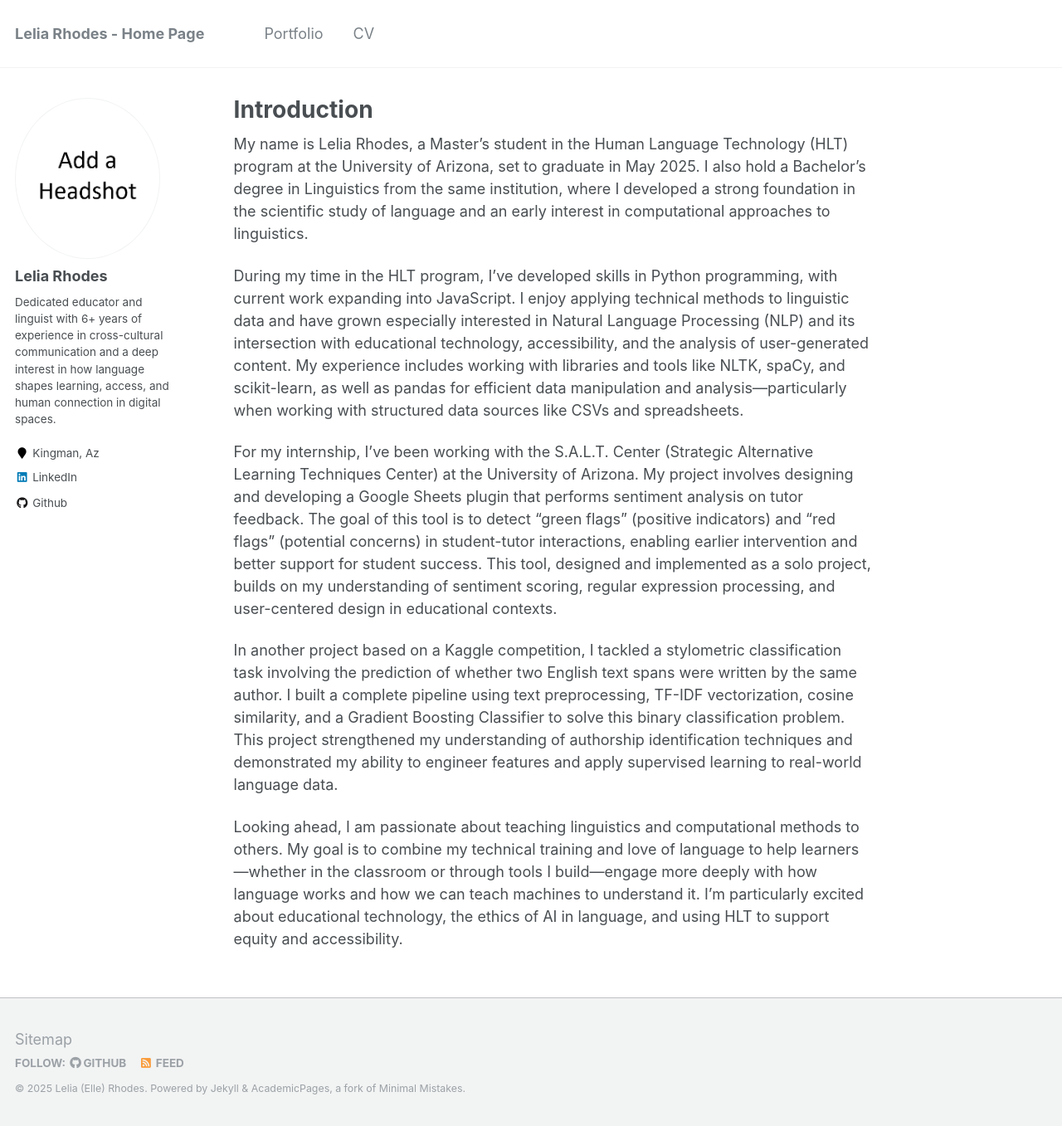
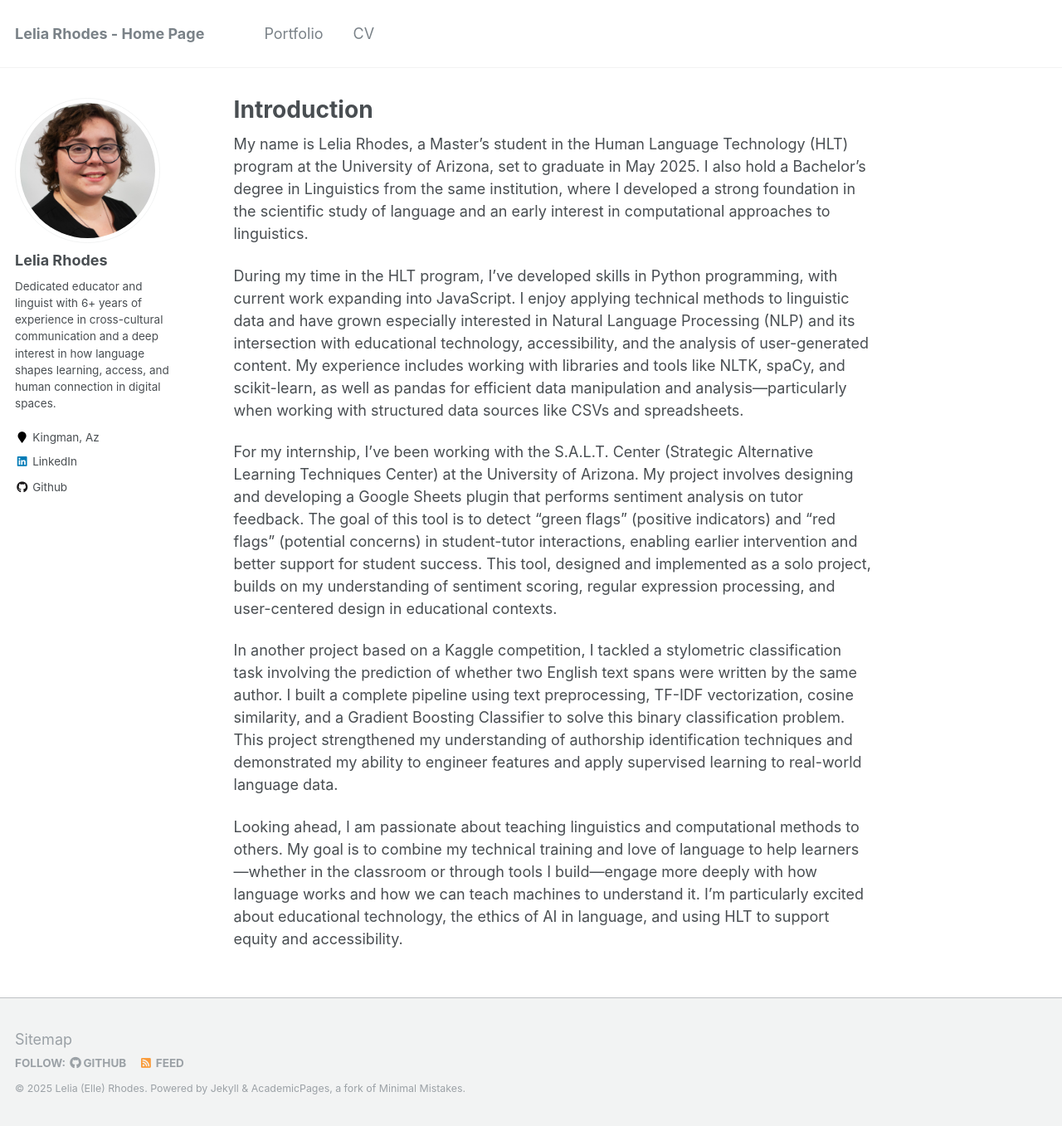
Before and after one commit to leliarhodes72/leliarhodes72.github.io, a Jekyll site: the page built from _pages/about.md, in a window 1280 px wide and 1357 px high. Shown: the whole window at 83% size. Built offline with Jekyll 4.4.1, drawn with Linux system fonts in a browser that asks for light colours.

Commit message:
headshot added

```diff
--- a/_config.yml
+++ b/_config.yml
@@ -81,7 +81,7 @@ analytics:
 # Site Author
 author:
   name             : "Lelia Rhodes"
-  avatar           : "addaheadshot.png"
+  avatar           : "headshot.jpg"
   bio              : "Dedicated educator and linguist with 6+ years of experience in cross-cultural communication and a deep interest in how language shapes learning, access, and human connection in digital spaces."
   location         : "Kingman, Az"
   #employer         :
```
